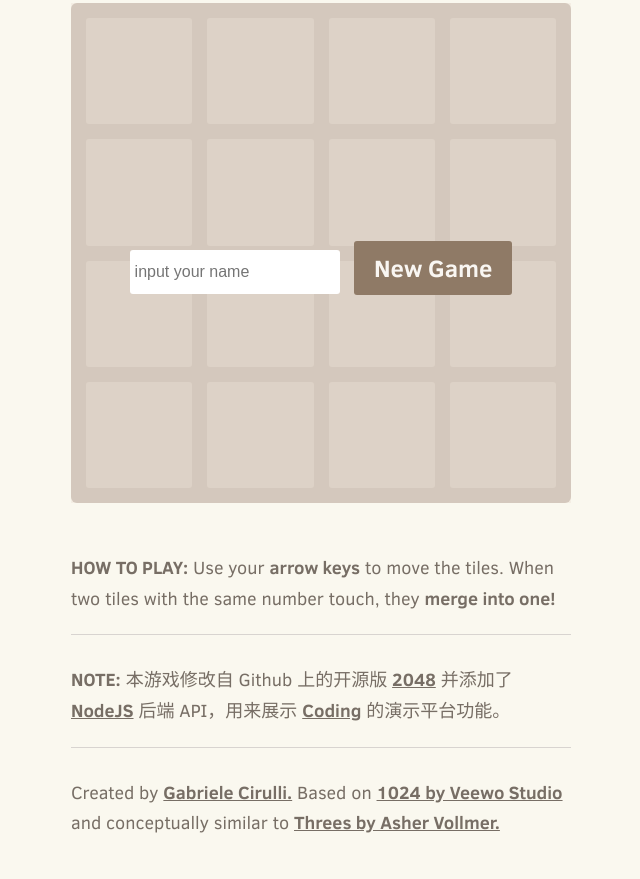
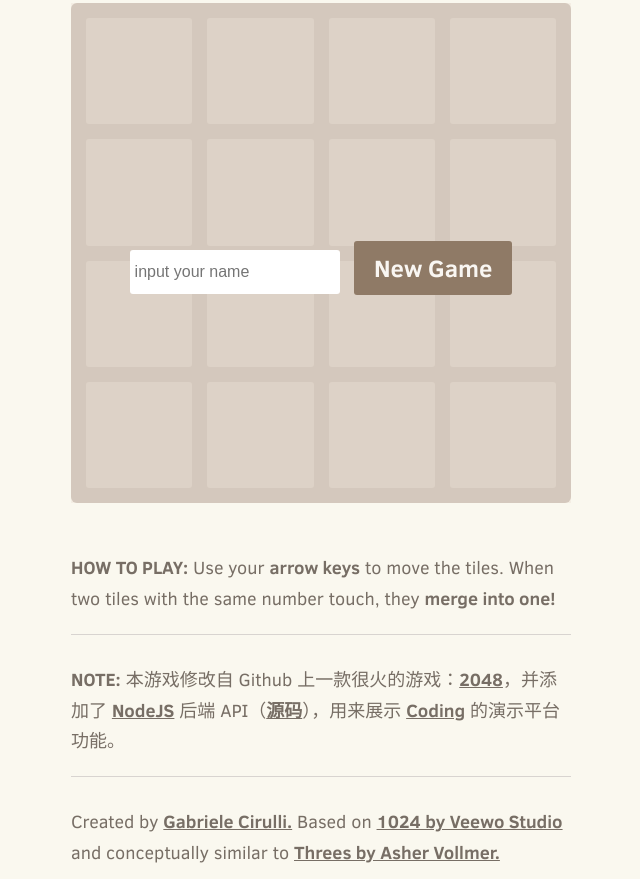
Before and after one commit to jack230230/node-2048, a website: page public/index.html in a window 1280 px wide. Shown: the part 271-1150 px from the top of the page, without its empty margins (169-809 px from the left). Before the commit the page ends 1120 px from the top, so only its background shows below. Drawn offline with Linux system fonts and the light colour scheme; no server answers.

Commit message:
update note

```diff
--- a/public/index.html
+++ b/public/index.html
@@ -86,7 +86,7 @@
       </p>
       <hr>
       <p>
-      <strong class="important">Note:</strong> 本游戏修改自 Github 上的开源版 <a href="https://github.com/gabrielecirulli/2048" target="_blank">2048</a> 并添加了 <a href="http://nodejs.org" target="_blank">NodeJS</a> 后端 API，用来展示 <a href="http://coding.net" target="_blank">Coding</a> 的演示平台功能。
+      <strong class="important">Note:</strong> 本游戏修改自 Github 上一款很火的游戏：<a href="https://github.com/gabrielecirulli/2048" target="_blank">2048</a>，并添加了 <a href="http://nodejs.org" target="_blank">NodeJS</a> 后端 API（<a href="http://coding.net/u/demo/p/node-2048" target="_blank">源码</a>），用来展示 <a href="http://coding.net" target="_blank">Coding</a> 的演示平台功能。
       <hr>
       <p>
       Created by <a href="http://gabrielecirulli.com" target="_blank">Gabriele Cirulli.</a> Based on <a href="https://itunes.apple.com/us/app/1024!/id823499224" target="_blank">1024 by Veewo Studio</a> and conceptually similar to <a href="http://asherv.com/threes/" target="_blank">Threes by Asher Vollmer.</a>
```
